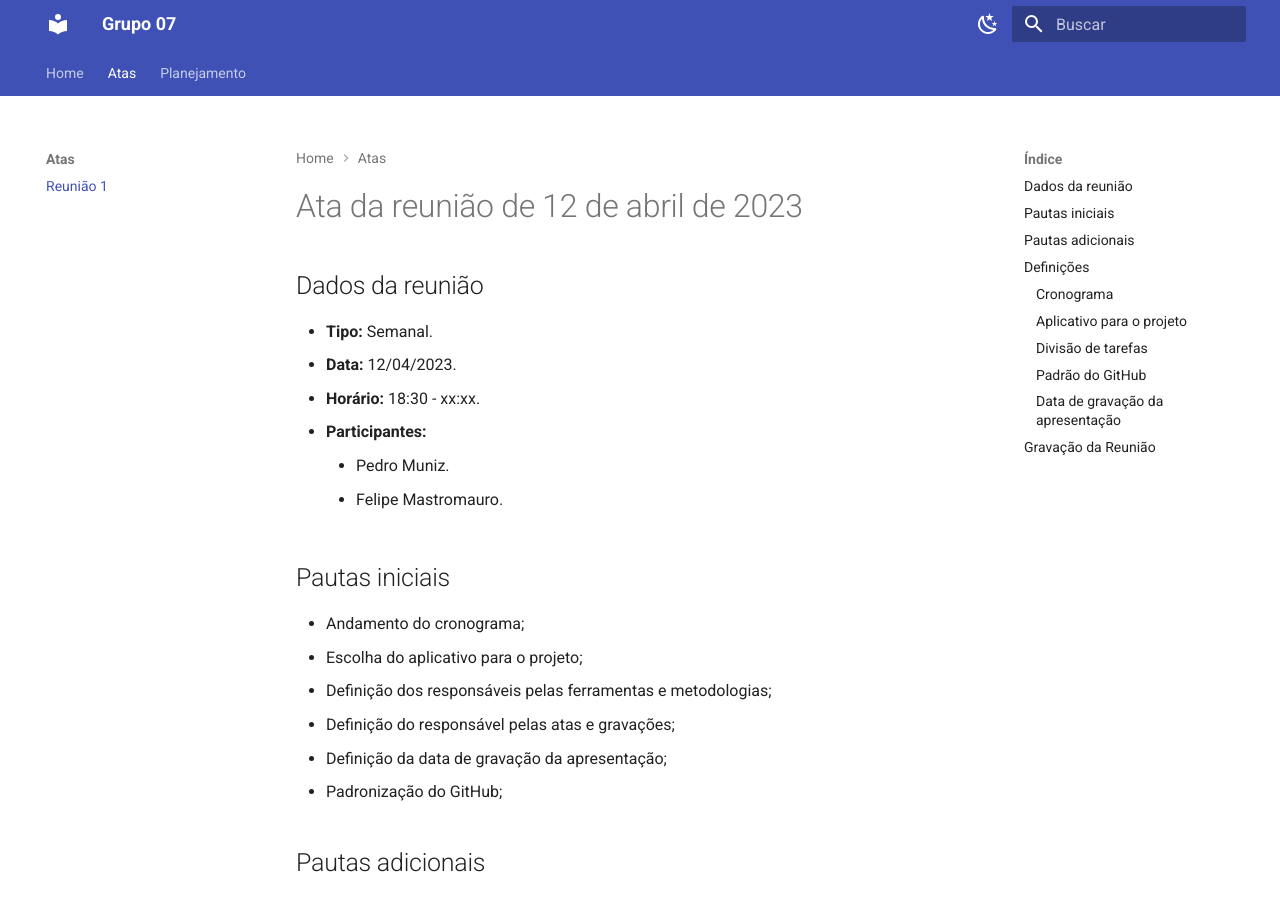
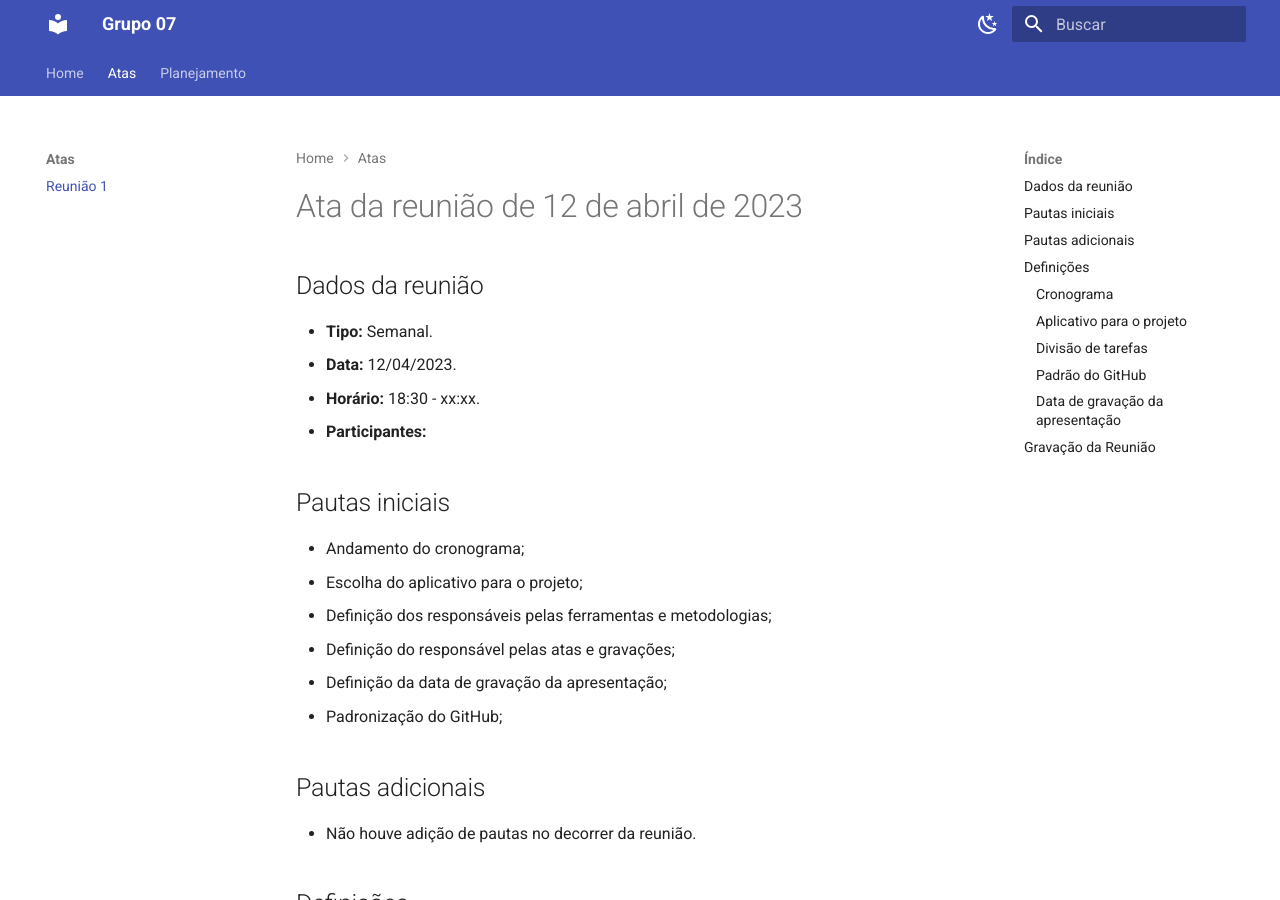
Before and after one commit to Requisitos-de-Software/2023.1-Petz, an MkDocs documentation site: the page built from docs/atas/1a_reuniao.md, in a window 1280 px wide and 900 px high. Built offline with MkDocs 1.6.1 and Material for MkDocs 9.7.7, drawn with Linux system fonts in a browser that asks for light colours.

Commit message:
change: 1-ata

```diff
--- a/docs/atas/1a_reuniao.md
+++ b/docs/atas/1a_reuniao.md
@@ -6,8 +6,7 @@
 * **Data:** 12/04/2023.
 * **Horário:** 18:30 - xx:xx.
 * **Participantes:**
-    * Pedro Muniz.
-    * Felipe Mastromauro.
+
 
 
 
```
